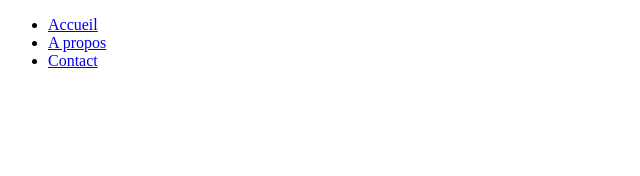
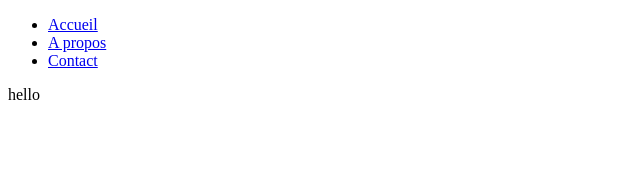
Before and after one commit to JulienT91/Covid_Actu, a React (Create React App) app: page / in a window 1280 px wide. Shown: the top 176 px of the page, without its empty margins (0-640 px from the left). Built offline with nearby package versions, Linux system fonts and the light colour scheme; the HTML template or start-up script is replaced by a standard one.

Commit message:
Update TryApi.js

```diff
--- a/src/components/TryApi.js
+++ b/src/components/TryApi.js
@@ -1,9 +1,9 @@
 import React, { useState } from "react";
 
 const TryApi = () => {
-  const [data, setData] = useState([]);
+  const [data, setData] = useState(["hello"]);
 
-  return <div></div>;
+  return <div>{data}</div>;
 };
 
 export default TryApi;
```
